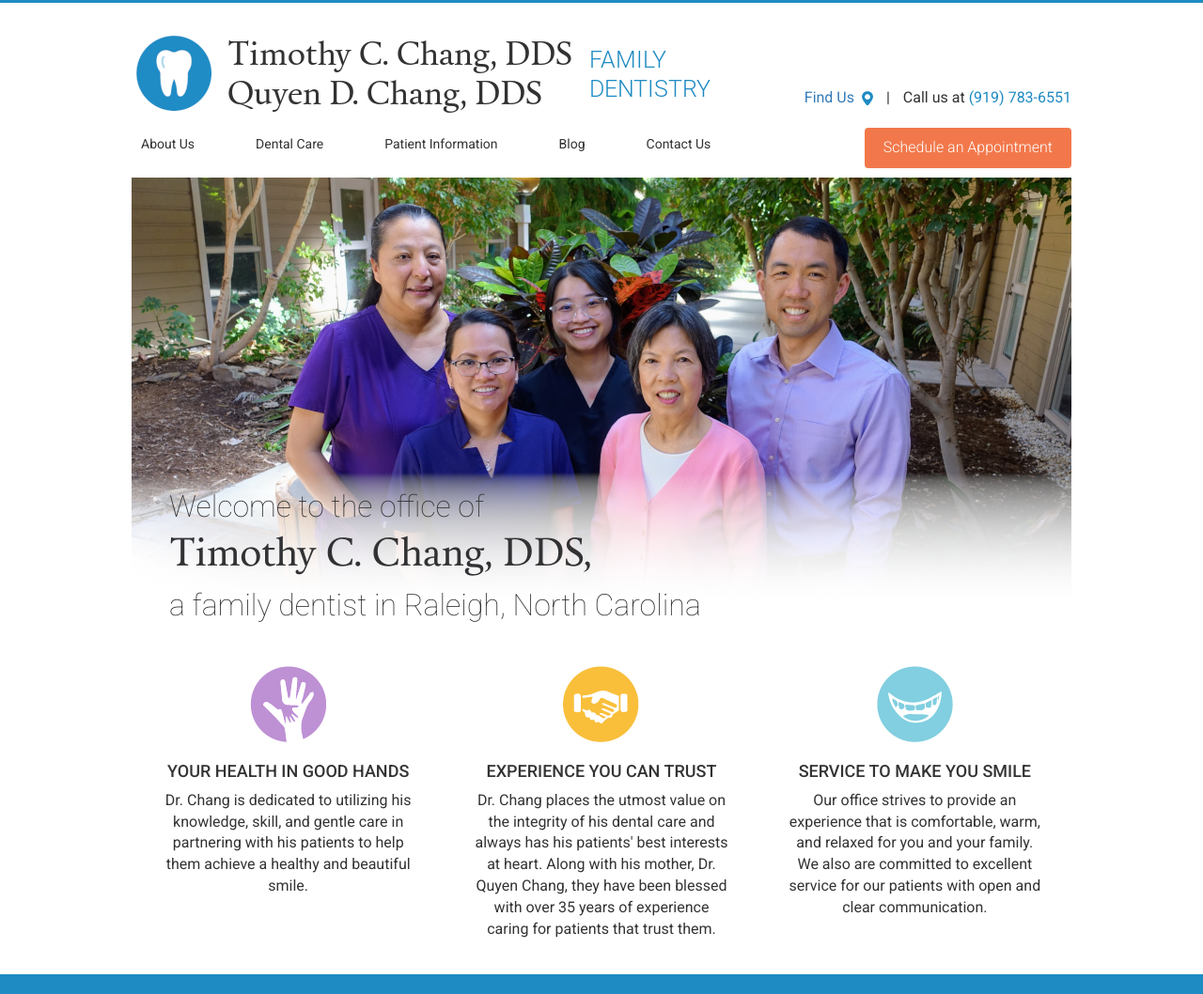
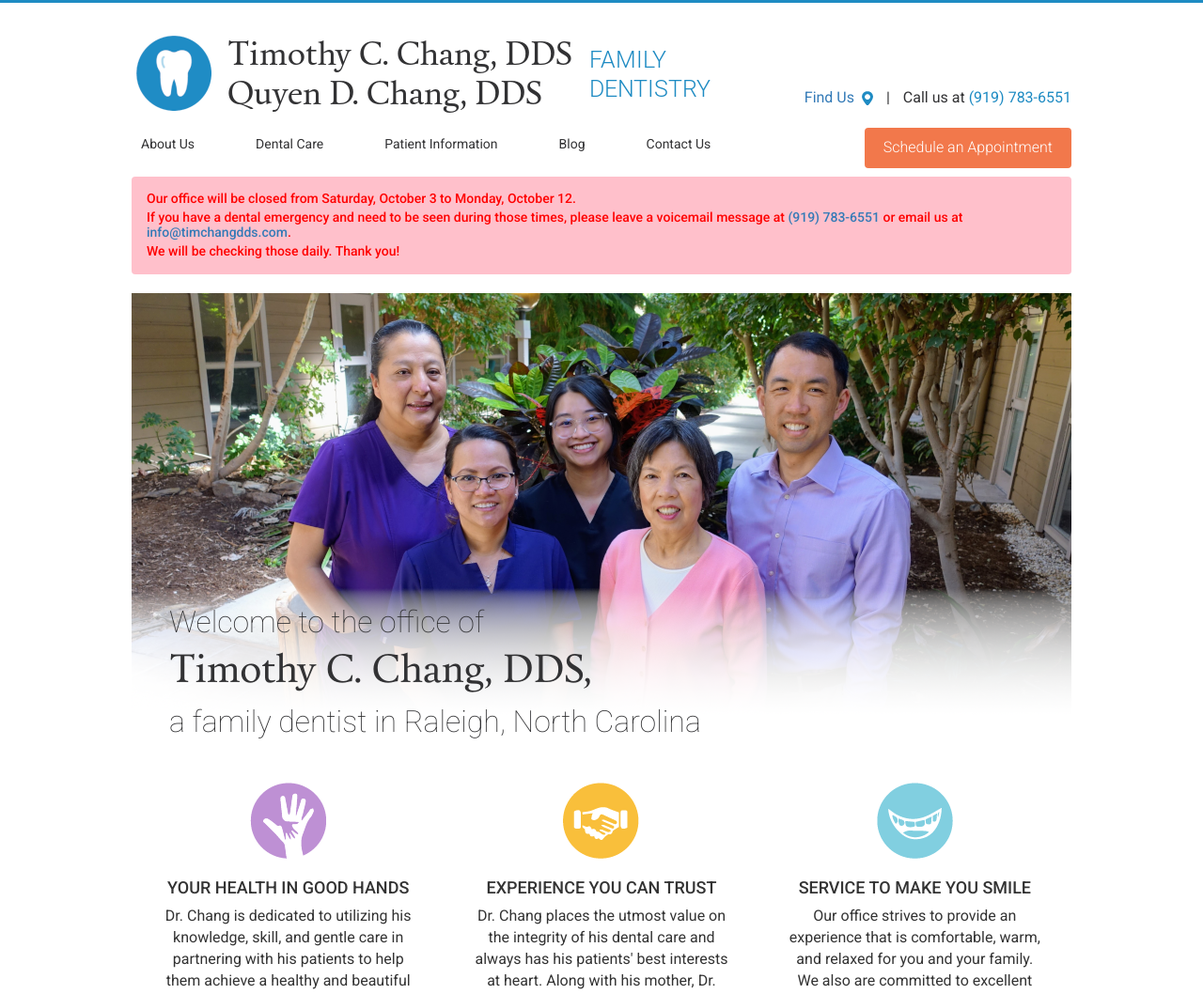
Before and after one commit to gabrielyeung/changdds, a Jekyll site: the page built from index.html, in a window 1280 px wide, cut to the strip 0-1058 px from the top of the page. Shown: the whole strip at 94% size. Built offline with Jekyll 4.4.1, drawn with Linux system fonts in a browser that asks for light colours.

Commit message:
Out of the office update

```diff
--- a/_includes/alerts/OOTO.html
+++ b/_includes/alerts/OOTO.html
@@ -1,5 +1,5 @@
 <h5 class="alert alert-red">
-  <p>Our office will be closed from Saturday, October 4 to Sunday, October 12.</p>
+  <p>Our office will be closed from Saturday, October 3 to Monday, October 12.</p>
   <p>If you have a dental emergency and need to be seen during those times, please leave a voicemail message at <a href="tel:{{site.phoneRaw}}">{{site.phone}}</a> or email us at <a href="mailto:{{site.email}}">{{site.email}}</a>.</p>
   <p>We will be checking those daily. Thank you!</p>
 </h5>
--- a/_includes/header.html
+++ b/_includes/header.html
@@ -46,12 +46,12 @@
   </nav>
 
   <!-- Holiday / Closure Section --- START -->
-
+ {% include alerts/OOTO.html %}
   <!-- Holiday / Closure Section --- END -->
 
   {% comment %}
 
-    {% include alerts/OOTO.html %}
+
     {% include alerts/covid19.html %}
     {% include alerts/thanksgiving.html %}
     {% include alerts/thanksgiving_2023.html %}
```
